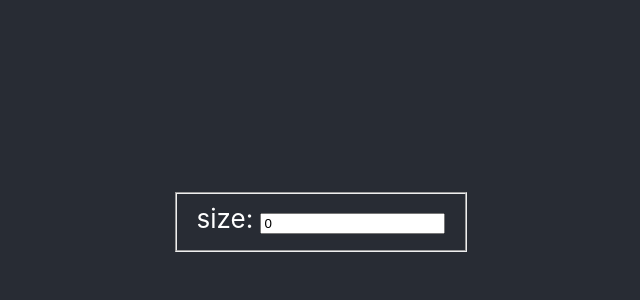
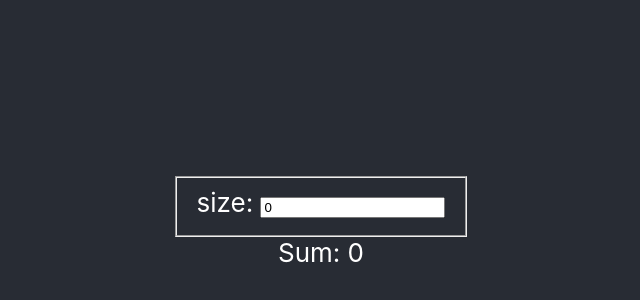
Before and after one commit to tayagch/reactjs-counter, a React (Create React App) app: page / in a window 1280 px wide. Shown: the part 178-478 px from the top of the page, without its empty margins (319-959 px from the left). Built offline with nearby package versions, Linux system fonts and the light colour scheme.

Commit message:
[reactjs-counter][christian] feature: add MultiCounter

```diff
--- a/src/components/MultiCounter.js
+++ b/src/components/MultiCounter.js
@@ -1,24 +1,30 @@
 import React, { Component } from 'react';
 import CounterGroup from './CounterGroup.js'
 import CounterSizeGenerator from './CounterSizeGenerator.js'
+import CounterGroupSum from './CounterGroupSum.js'
 
 class MultiCounter extends Component {
 
     constructor(props) {
         super(props);
 
-        this.state = { size: 0 };
+        this.state = { size: 0, sum: 0};
     }
 
     onGenerate = (size) => {
         this.setState({ size });
     }
 
+    onSum = (value) => {
+        this.setState(() => ({sum: value}))
+    }
+
     render() {
         return (
             <div>
                 <CounterSizeGenerator onGenerate={this.onGenerate}/>
-                <CounterGroup size={this.state.size} />
+                <CounterGroupSum toShow={this.state.sum}/>
+                <CounterGroup size={this.state.size} onSum={this.onSum}/>
             </div>
         );
     }
```
